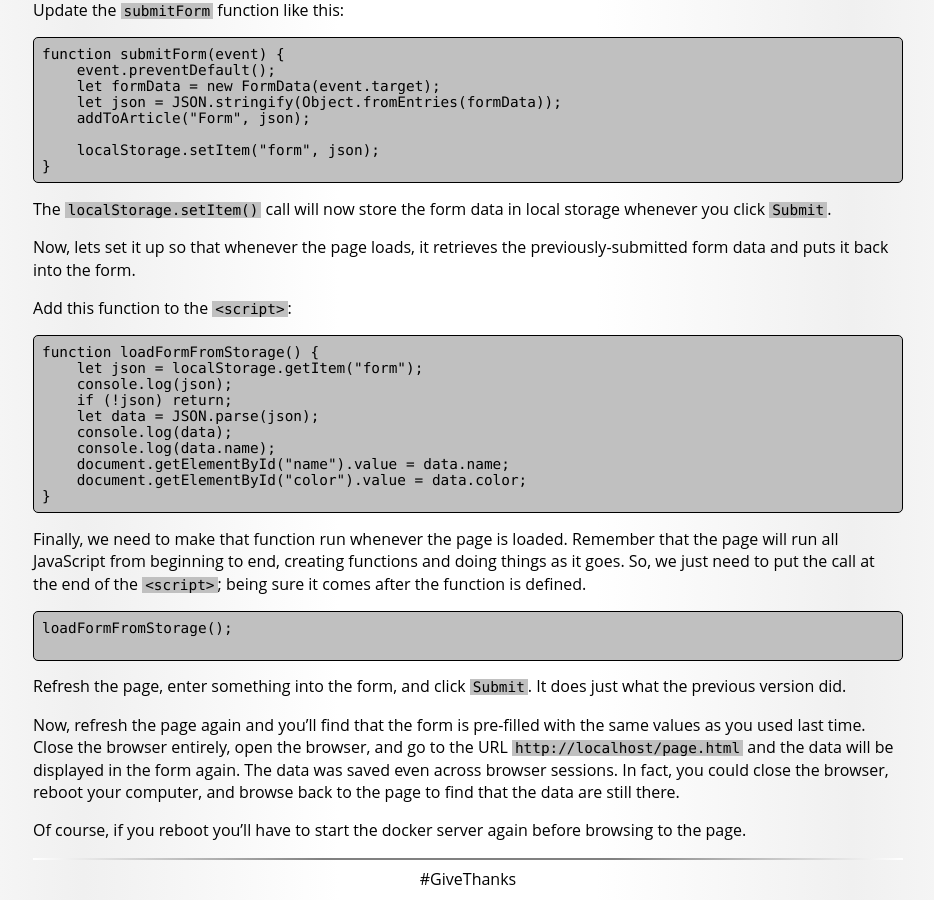
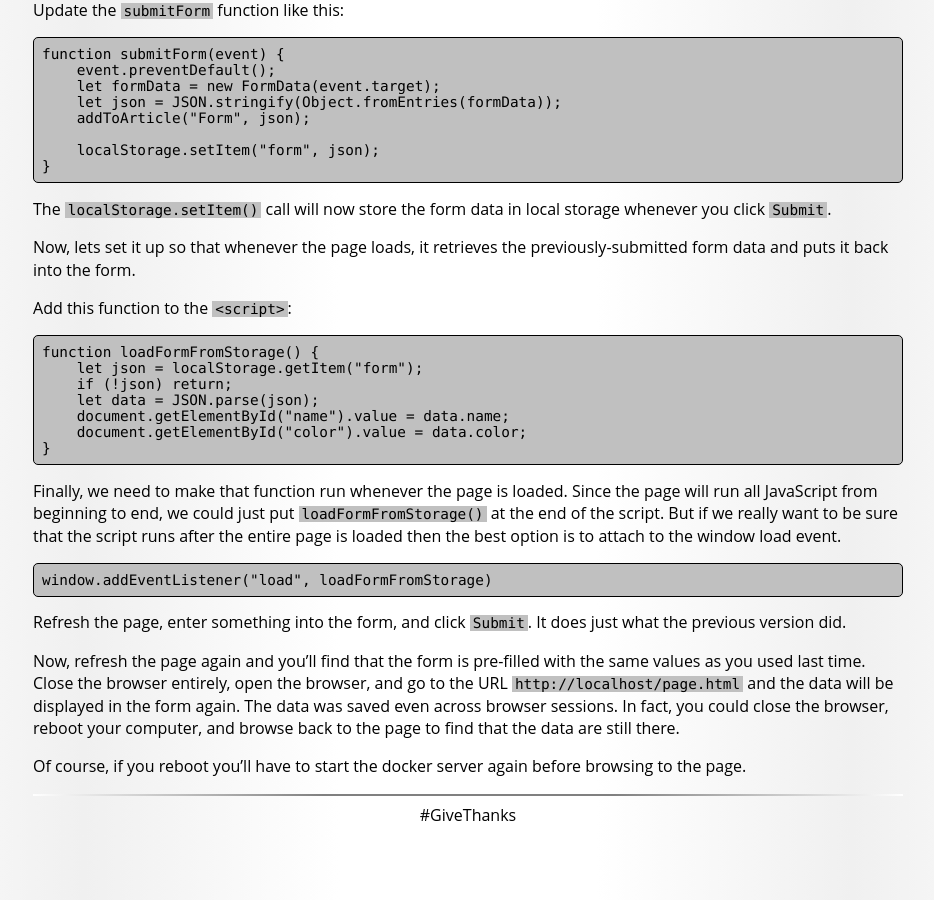
Before and after one commit to BYU-ITC-210/BYU-ITC-210.github.io, a Jekyll site: the page built from walkthrough/JSON-localStorage.md, in a window 1280 px wide and 900 px high, scrolled down 3146 px. Shown: the whole window, without its empty margins (172-1106 px from the left). Built offline with Jekyll 4.4.1, drawn with Linux system fonts in a browser that asks for light colours; some web fonts are replaced; after the commit the page ends 3982 px from its top, so only the background shows below that.

Commit message:
Tune localStorage walkthrough

````diff
--- a/walkthrough/JSON-localStorage.md
+++ b/walkthrough/JSON-localStorage.md
@@ -188,21 +188,17 @@ Add this function to the `<script>`:
 ```js
 function loadFormFromStorage() {
     let json = localStorage.getItem("form");
-    console.log(json);
     if (!json) return;
     let data = JSON.parse(json);
-    console.log(data);
-    console.log(data.name);
     document.getElementById("name").value = data.name;
     document.getElementById("color").value = data.color;
 }
 ```
 
-Finally, we need to make that function run whenever the page is loaded. Remember that the page will run all JavaScript from beginning to end, creating functions and doing things as it goes. So, we just need to put the call at the end of the `<script>`; being sure it comes after the function is defined.
+Finally, we need to make that function run whenever the page is loaded. Since the page will run all JavaScript from beginning to end, we could just put `loadFormFromStorage()` at the end of the script. But if we really want to be sure that the script runs after the entire page is loaded then the best option is to attach to the window load event.
 
 ```js
-loadFormFromStorage();
-
+window.addEventListener("load", loadFormFromStorage)
 ```
 
 Refresh the page, enter something into the form, and click `Submit`. It does just what the previous version did.
````
